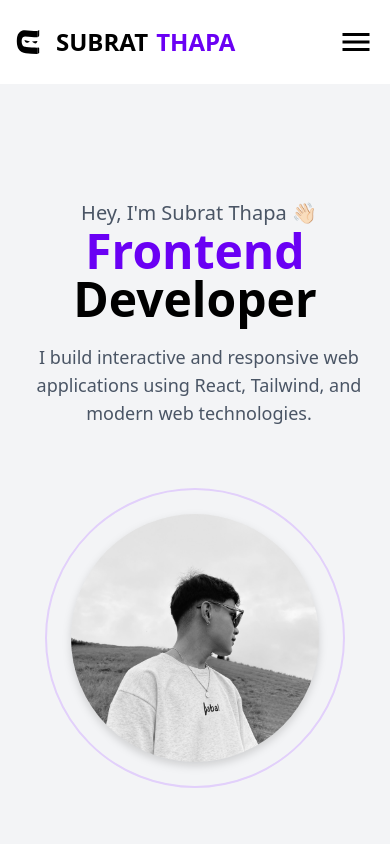
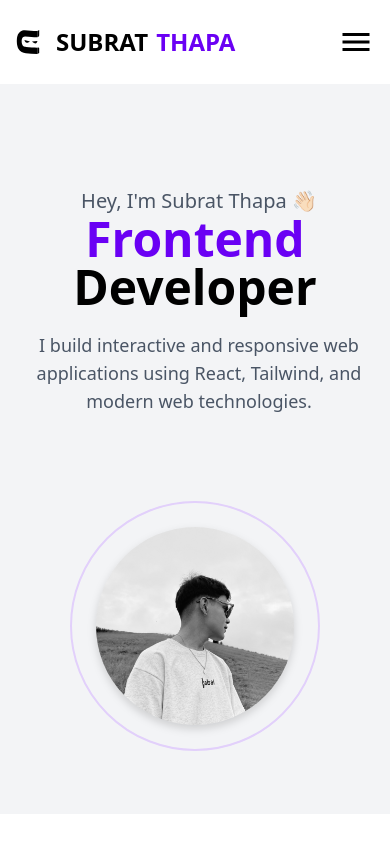
Before and after one commit to leosubrat/portfolio, a React (Vite) app: page / in a window 390 px wide. Shown: the top 844 px of the page. Built offline with nearby package versions, Linux system fonts and the light colour scheme.

Commit message:
updated code of hero section

```diff
--- a/src/components/Hero.jsx
+++ b/src/components/Hero.jsx
@@ -8,7 +8,7 @@ import { SlideUp } from "../utility/animation";
 const Hero = () => {
   return (
     <>
-      <section className="bg-gray-100 py-16 md:px-10 md:py-0">
+      <section className="bg-gray-100 mt-auto py-10 md:px-10 md:py-0">
         <div className="max-w-7xl mx-auto grid grid-cols-1 md:grid-cols-2 min-h-[650px]">
           {/* My Personal Information */}
           <div className="flex flex-col justify-center items-center md:items-start text-center md:text-left py-10 md:py-0">
@@ -45,7 +45,7 @@ const Hero = () => {
           <div className="flex justify-center items-center mx-auto my-auto">
             <div
               className="rounded-full border-2 image-border flex justify-center items-center p-6
-                  w-[300px] h-[300px] sm:w-[300px] sm:h-[300px] md:w-[350px] md:h-[350px]"
+              w-[250px] h-[250px] sm:w-[300px] sm:h-[300px] md:w-[350px] md:h-[350px]"
             >
               <motion.img
                 src={heroImage}
```
